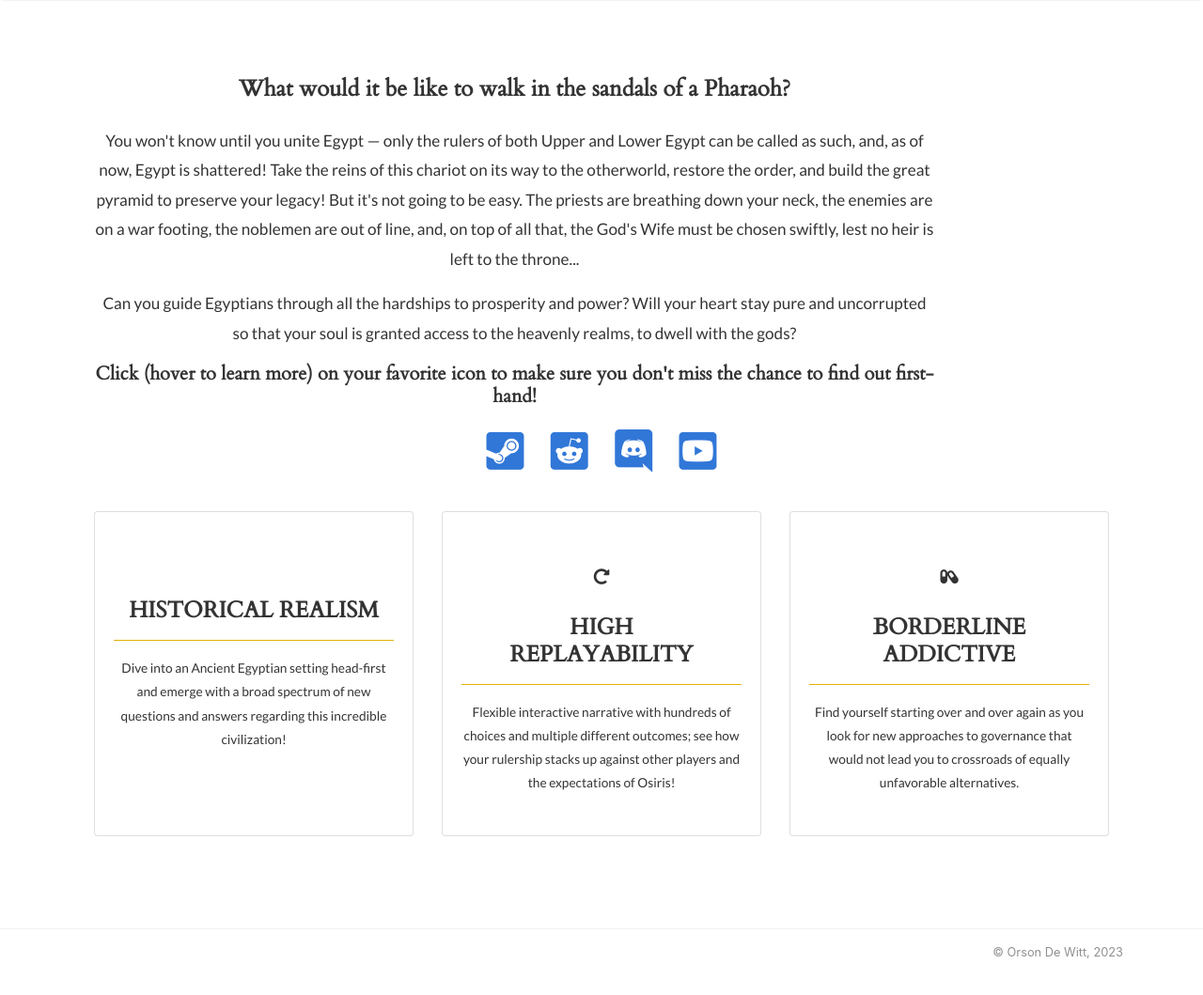
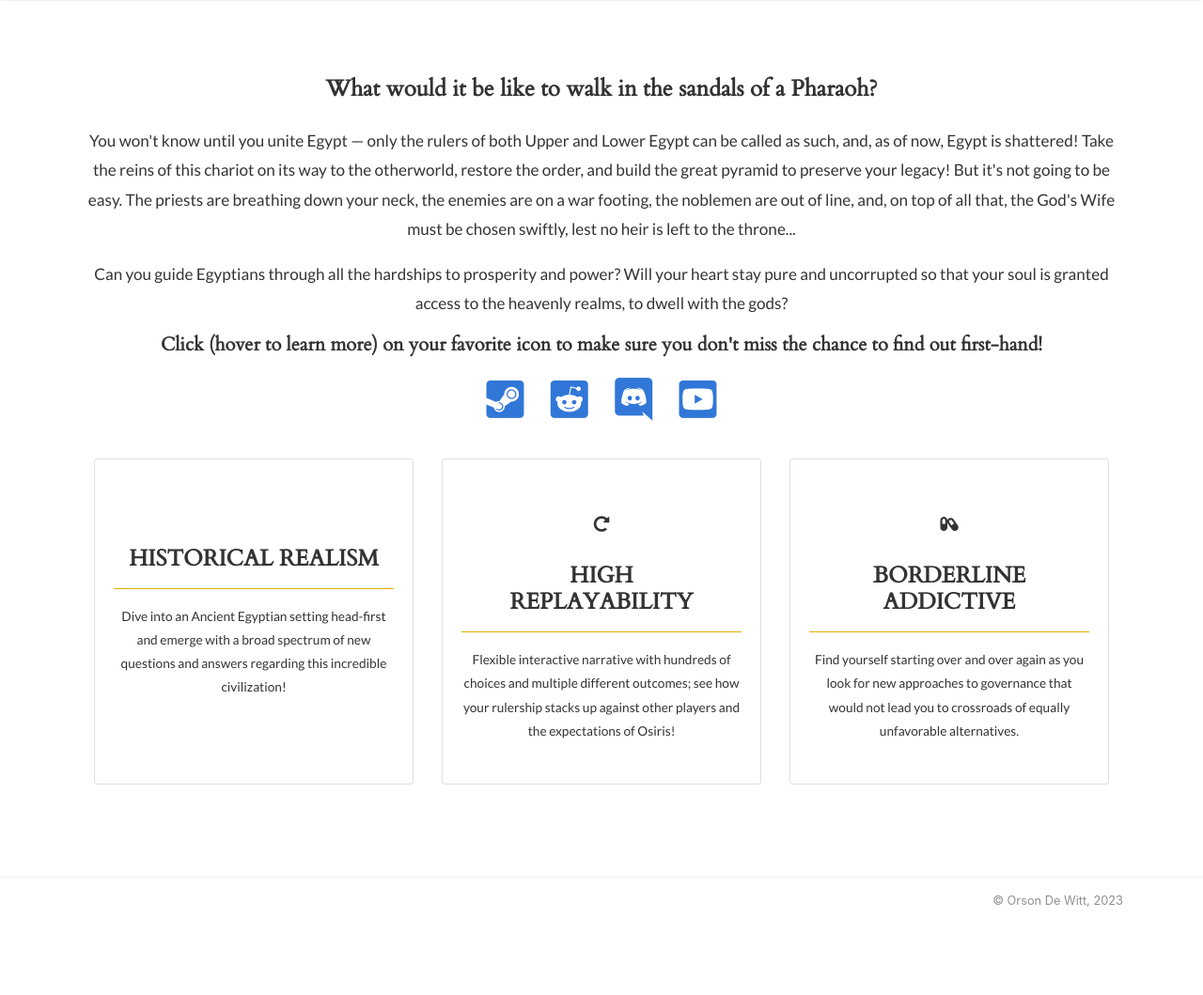
Before and after one commit to OrsonDWitt/OrsonDWitt.github.io, a Jekyll site: the page built from _pages/egypt.md, in a window 1280 px wide and 1098 px high. Shown: the top 1059 px of the window at 94% size. Built offline with Jekyll 4.4.1, drawn with Linux system fonts in a browser that asks for light colours; nearby versions of some CDN libraries.

Commit message:
Update egypt.md

```diff
--- a/_pages/egypt.md
+++ b/_pages/egypt.md
@@ -8,7 +8,7 @@ comments: false
 <div>
 	<div class="container">
 	<div class="row text-md-center text-lg-center text-xl-center">
-	    <div class="col-xs-12 col-sm-10 mx-auto ml-xs-0 ml-sm-0">
+	    <div class="col-xs-12 mx-auto ml-xs-0 ml-sm-0">
 		<h4 class="font-weight-bold text-h0">What would it be like to walk in the sandals of a Pharaoh?</h4>
 		<p class="col20">You won't know until you unite Egypt — only the rulers of both Upper and Lower Egypt can be called as such, and, as of now, Egypt is shattered! Take the reins of this chariot on its way to the otherworld, restore the order, and build the great pyramid to preserve your legacy! But it's not going to be easy. The priests are breathing down your neck, the enemies are on a war footing, the noblemen are out of line, and, on top of all that, the God's Wife must be chosen swiftly, lest no heir is left to the throne...
 		    </p><p class="col20">Can you guide Egyptians through all the hardships to prosperity and power? Will your heart stay pure and uncorrupted so that your soul is granted access to the heavenly realms, to dwell with the gods?</p>
```
